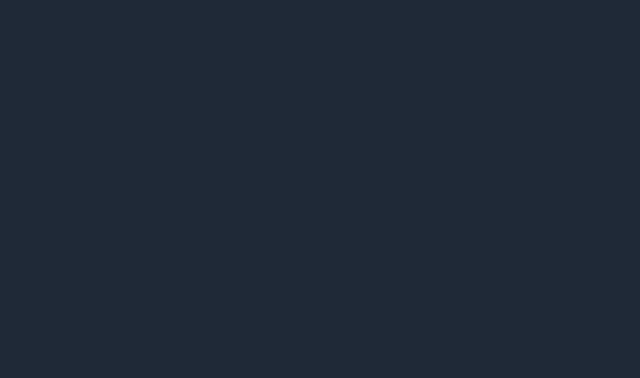
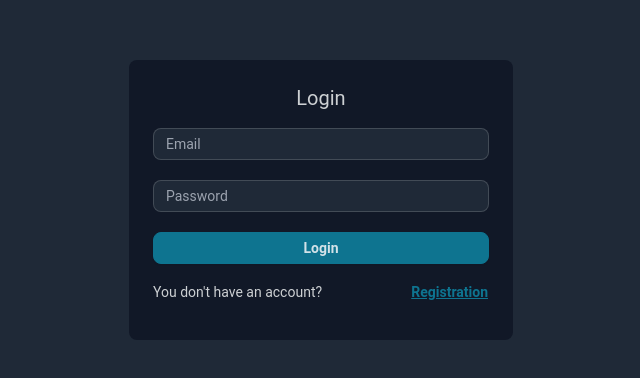
Before and after one commit to sbinfo/itx-nuxt, a Nuxt app: page /auth in a window 1280 px wide. Before the commit this address had no page. Shown: the part 168-546 px from the top of the page, without its empty margins (319-959 px from the left). Built offline with nearby package versions, Linux system fonts and the light colour scheme.

Commit message:
made login page and appwrite login

```diff
--- /dev/null
+++ b/layouts/auth.vue
@@ -0,0 +1,7 @@
+<template>
+    <div>
+        <div class="max-w-screen-xl mx-auto px-2">
+            <slot />
+        </div>
+    </div>
+</template>
--- a/package.json
+++ b/package.json
@@ -16,5 +16,8 @@
     "nuxt": "^3.9.0",
     "vue": "^3.4.5",
     "vue-router": "^4.2.5"
+  },
+  "dependencies": {
+    "appwrite": "^13.0.1"
   }
 }
--- /dev/null
+++ b/pages/auth.vue
@@ -0,0 +1,81 @@
+<script lang="ts" setup>
+definePageMeta({
+    layout: "auth"
+})
+
+import { ref } from "vue"
+import { ID, account } from "~/utils/appwrite"
+
+const loggedInUser = ref<any>(null)
+const isLoginPage = ref(true)
+
+const email = ref("")
+const password = ref("")
+const name = ref("")
+
+const login = async () => {
+    await account.createEmailSession(email.value, password.value)
+    loggedInUser.value = await account.get()
+}
+
+const register = async () => {
+    await account.create(ID.unique(), email.value, password.value, name.value)
+    await login()
+}
+
+</script>
+
+<template>
+    <div class="h-screen flex justify-center align items-center">
+        <form
+            class="flex flex-wrap justify-center w-96 bg-accent p-6 rounded-lg mb-16"
+            @click.prevent
+        >
+            <h1 class="text-xl mb-4">
+                {{ isLoginPage ? "Login" : "Registration" }}
+            </h1>
+            <input
+                v-model="email"
+                type="email"
+                placeholder="Email"
+                class="input input-sm input-bordered w-full mb-5"
+            />
+            <input
+                v-model="password"
+                type="password"
+                placeholder="Password"
+                class="input input-sm input-bordered w-full mb-5"
+            />
+            <input
+                v-if="!isLoginPage"
+                v-model="name"
+                type="text"
+                placeholder="Name"
+                class="input input-sm input-bordered w-full mb-5"
+            />
+            <button
+                v-if="isLoginPage"
+                class="btn btn-primary btn-wide w-full btn-sm mb-1"
+                @click="login"
+            >
+                Login
+            </button>
+            <button
+                v-else
+                class="btn btn-primary btn-wide w-full btn-sm mb-1"
+                @click="register"
+            >
+                Registration
+            </button>
+            <div class="w-full flex nowrap items-center justify-between text-sm">
+                {{ isLoginPage ? "You don't have an account?" : "You already have an account?" }}
+                <button
+                    class="btn btn-secondary btn-link p-0"
+                    @click="isLoginPage = !isLoginPage"
+                >
+                    {{ isLoginPage ? "Registration" : "Login" }}
+                </button>
+            </div>
+        </form>
+    </div>
+</template>
--- /dev/null
+++ b/utils/appwrite.ts
@@ -0,0 +1,11 @@
+import { APP_WRITE_ID } from "~/app.constants"
+import { Client, Account} from 'appwrite';
+
+export const client = new Client();
+
+client
+    .setEndpoint('https://cloud.appwrite.io/v1')
+    .setProject(APP_WRITE_ID);
+
+export const account = new Account(client);
+export { ID } from 'appwrite';
```
Also changed, not shown: 2 other files (tests, documents, lock files or other folders).
